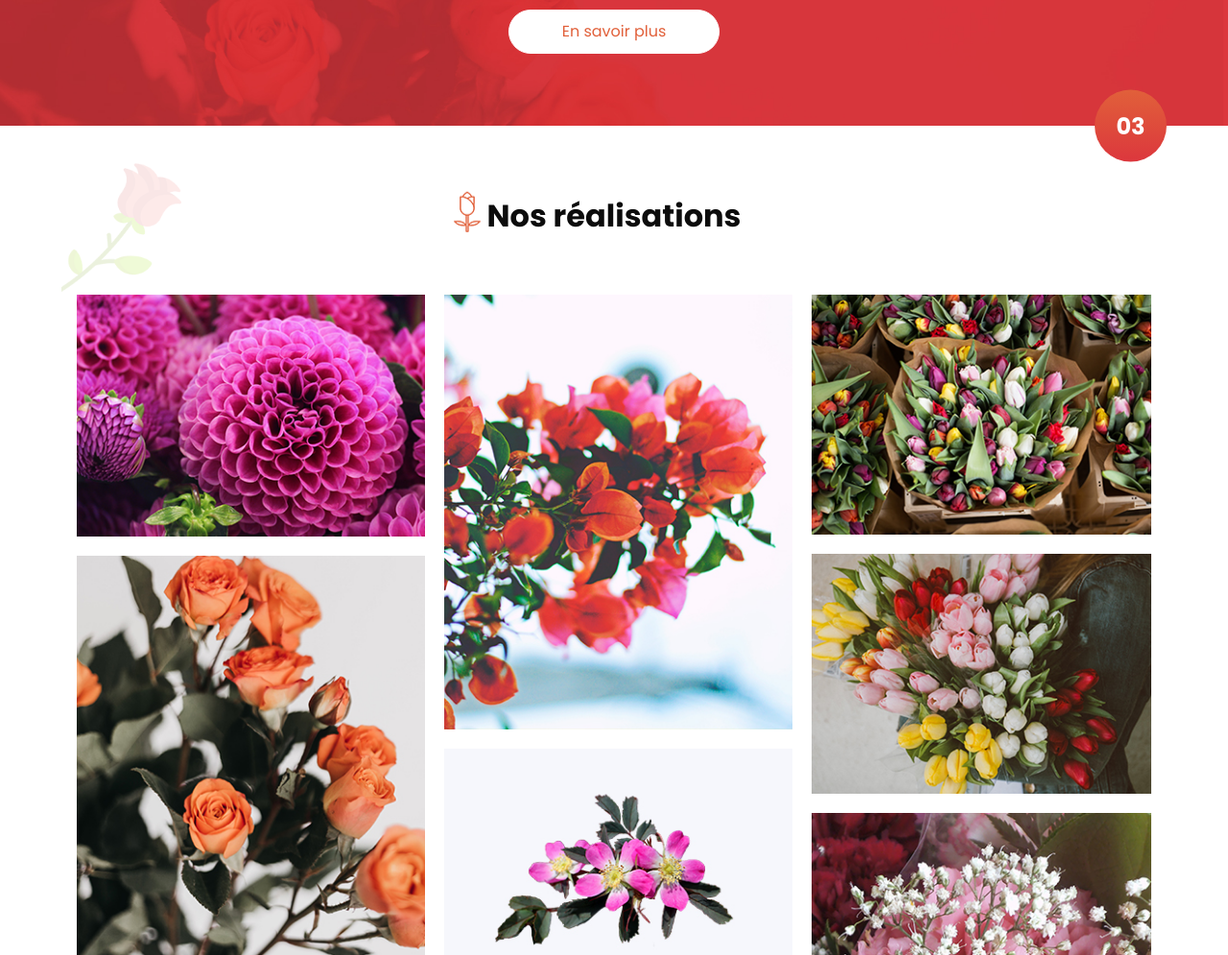
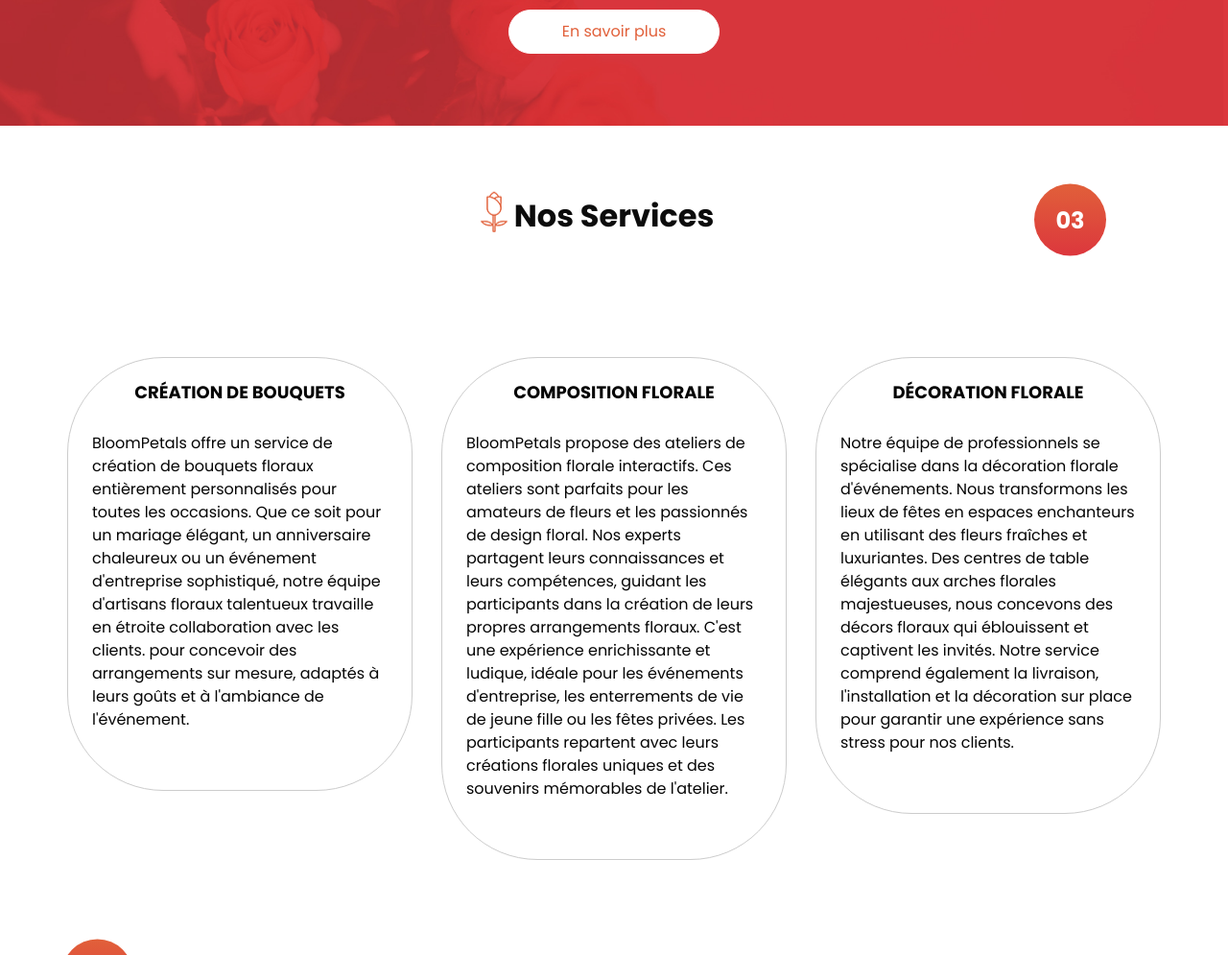
Before and after one commit to cyril-genisson/bloomPetals, a plain HTML site: page index.html in a window 1280 px wide. Shown: the part 1805-2800 px from the top of the page at 96% size. Drawn offline with nearby package versions, Linux system fonts and the light colour scheme; some packages are replaced by stand-ins of ours; a web font is replaced by a local one.

Commit message:
Projet Terminé?

```diff
--- a/css/style.css
+++ b/css/style.css
@@ -384,6 +384,74 @@ a:focus {
   color: #ffffff;
 }
 
+.service_section {
+  position:relative;
+}
+
+.service_section .heading_container {
+  position: relative;
+}
+
+.service_section .heading_container .section_number {
+  display: block;
+  position: absolute;
+  width: 75px;
+  height: 75px;
+  text-align: center;
+  line-height: 75px;
+  font-weight: bold;
+  font-size: 24px;
+  color: #ffffff;
+  border-radius: 100%;
+  background: -webkit-gradient(linear, left top, left bottom, from(#e1603a), to(#dc373d));
+  background: linear-gradient(to bottom, #e1603a, #dc373d);
+  top: 50%;
+  right: 5%;
+  -webkit-transform: translateY(-50%);
+          transform: translateY(-50%);
+}
+
+.service_section .container .row {
+  padding-top: 75px;
+}
+
+.service_section .detail_box {
+  position: relative;
+  padding: 25px 25px 45px;
+  border-radius: 100px;
+  margin: 45px 0;
+  border: 1px solid #ccc;
+  color: #050505;
+}
+
+.service_section .detail_box:hover {
+  color: #ffffff;
+  background-color: #dc373d;
+  border-color: transparent;
+}
+
+.service_section .detail_box .img_box {
+  position: absolute;
+  width: 115px;
+  top: 0;
+  -webkit-transform: translateY(-50%);
+          transform: translateY(-50%);
+}
+
+.service_section .detail_box .img_box img {
+  width: 100%;
+}
+
+.service_section .detail_box h3 {
+
+  font-weight: bold;
+  text-transform: uppercase;
+  text-align: center;
+  margin-bottom: 30px;
+  font-size: 18px;
+}
+
+
 .gallery_section {
   position: relative;
 }
@@ -421,7 +489,7 @@ a:focus {
   background: -webkit-gradient(linear, left top, left bottom, from(#e1603a), to(#dc373d));
   background: linear-gradient(to bottom, #e1603a, #dc373d);
   top: 0;
-  right: 5%;
+  left: 5%;
   top: 0;
   -webkit-transform: translateY(-50%);
           transform: translateY(-50%);
@@ -521,7 +589,7 @@ a:focus {
   background: -webkit-gradient(linear, left top, left bottom, from(#e1603a), to(#dc373d));
   background: linear-gradient(to bottom, #e1603a, #dc373d);
   top: 50%;
-  left: 0;
+  right: 5%;
   -webkit-transform: translateY(-50%);
           transform: translateY(-50%);
 }
@@ -607,7 +675,7 @@ a:focus {
   background: -webkit-gradient(linear, left top, left bottom, from(#e1603a), to(#dc373d));
   background: linear-gradient(to bottom, #e1603a, #dc373d);
   top: 0;
-  right: 5%;
+  left: 5%;
   -webkit-transform: translateY(-50%);
           transform: translateY(-50%);
 }
--- a/index.html
+++ b/index.html
@@ -105,7 +105,8 @@
                     </h1>
                     <p>
                       Nos experts vous accompagnent tout au long de votre projet et réalisent vos idées.
-                      En manque d'inspiration, prenez le temps d'admirer nos réalisations!
+                      En manque d'inspiration, prenez le temps d'admirer nos réalisations pour imaginer de
+                      nouvelles scènes florales!
                     </p>
                     <div>
                       <a href="realisations.html">Réalisez votre projet floral</a>
@@ -215,10 +216,76 @@
 
   <!-- end why section -->
 
+  <!-- service section -->
+  <section class="service_section layout_padding">
+    <div class="container">
+      <div class="heading_container justify-content-center">
+        <h2>
+          Nos Services
+        </h2>
+        <div class="section_number">
+          03
+        </div>
+      </div>
+    </div>
+    <div class="container">
+      <div class="row">
+        <div class="col-md-4">
+          <div class="service_box">
+            <div class="detail_box">
+              <h3>
+                Création de bouquets
+              </h3>
+              <p>BloomPetals offre un service de création de
+                bouquets floraux entièrement personnalisés pour toutes les occasions. Que ce soit pour un
+                mariage élégant, un anniversaire chaleureux ou un événement d'entreprise sophistiqué,
+                notre équipe d'artisans floraux talentueux travaille en étroite collaboration avec les clients.
+                pour concevoir des arrangements sur mesure, adaptés à leurs goûts et à l'ambiance de
+                l'événement. </p>
+            </div>
+          </div>
+        </div>
+        <div class="col-md-4">
+          <div class="service_box">
+            <div class="detail_box">
+              <h3>
+                Composition Florale
+              </h3>
+              <p>BloomPetals propose des ateliers de composition florale interactifs. Ces
+                ateliers sont parfaits pour les amateurs de fleurs et les passionnés de design floral. Nos
+                experts partagent leurs connaissances et leurs compétences, guidant les participants dans
+                la création de leurs propres arrangements floraux. C'est une expérience enrichissante et
+                ludique, idéale pour les événements d'entreprise, les enterrements de vie de jeune fille ou
+                les fêtes privées. Les participants repartent avec leurs créations florales uniques et des
+                souvenirs mémorables de l'atelier. </p>
+            </div>
+          </div>
+        </div>
+        <div class="col-md-4">
+          <div class="service_box">
+            <div class="detail_box">
+              <h3>
+                Décoration Florale
+              </h3>
+              <p>Notre équipe de professionnels se spécialise dans
+                la décoration florale d'événements. Nous transformons les lieux de fêtes en espaces
+                enchanteurs en utilisant des fleurs fraîches et luxuriantes. Des centres de table élégants aux
+                arches florales majestueuses, nous concevons des décors floraux qui éblouissent et
+                captivent les invités. Notre service comprend également la livraison, l'installation et la
+                décoration sur place pour garantir une expérience sans stress pour nos clients. </p>
+            </div>
+          </div>
+        </div>
+      </div>
+    </div>
+  </section>
+
+  <!-- end service section -->
+
   <!-- gallery section -->
   <section class="gallery_section layout_padding">
     <div class="section_number">
-      03
+      04
     </div>
     <div class="heading_container justify-content-center">
       <h2>
@@ -276,7 +343,7 @@
           Ce qu'en pense nos clients
         </h2>
         <div class="section_number">
-          04
+          05
         </div>
       </div>
     </div>
@@ -305,7 +372,9 @@
               <h5>
                 Luc V.D.M.
               </h5>
-              <p>J'adore BloomPetals! Ils ont toujours des fleurs fraîches, et ça sent bon dans le magasin. </p>
+              <p>J'adore BloomPetals! Ils ont toujours des fleurs fraîches, et ça sent bon dans le magasin. Je crois que c'est
+                grâce à l'une des artistes florales.
+              </p>
             </div>
           </div>
         </div>
@@ -343,7 +412,7 @@
 
   <section class="contact_section layout_padding">
     <div class="section_number">
-      05
+      06
     </div>
     <div class="container ">
       <div class="heading_container justify-content-center">
```
